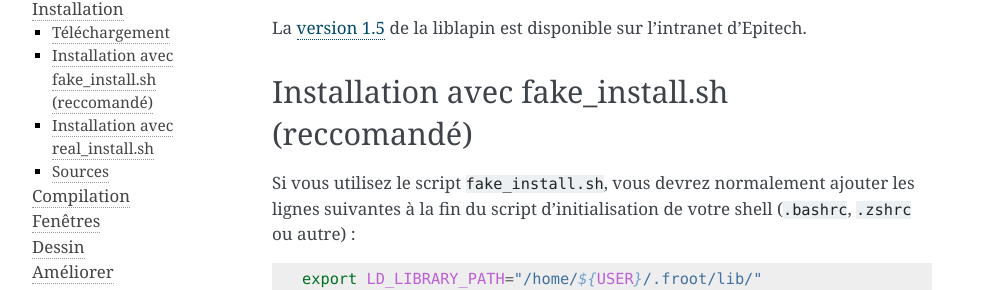
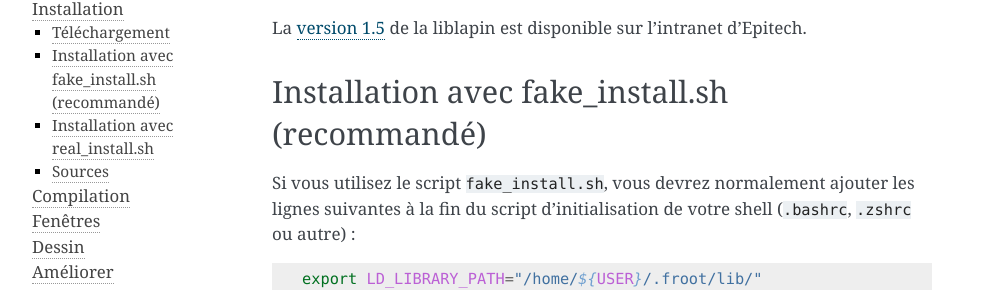
Before and after one commit to motet-a/liblapin-tutorial, a Sphinx documentation site: the page built from source/install.md, in a window 1280 px wide. Shown: the part 159-449 px from the top of the page, without its empty margins (148-1141 px from the left). Built offline with Sphinx 7.4.7, drawn with Linux system fonts in a browser that asks for light colours.

Commit message:
Update install.md
MAJ rapide de fautes d'orthographe :)

```diff
--- a/source/install.md
+++ b/source/install.md
@@ -5,7 +5,7 @@
 
 La [version 1.5][liblapin] de la liblapin est disponible sur l’intranet d’Epitech.
 
-## Installation avec fake_install.sh (reccomandé) ##
+## Installation avec fake_install.sh (recommandé) ##
 
 Si vous utilisez le script `fake_install.sh`, vous devrez normalement
 ajouter les lignes suivantes à la fin du script
```
